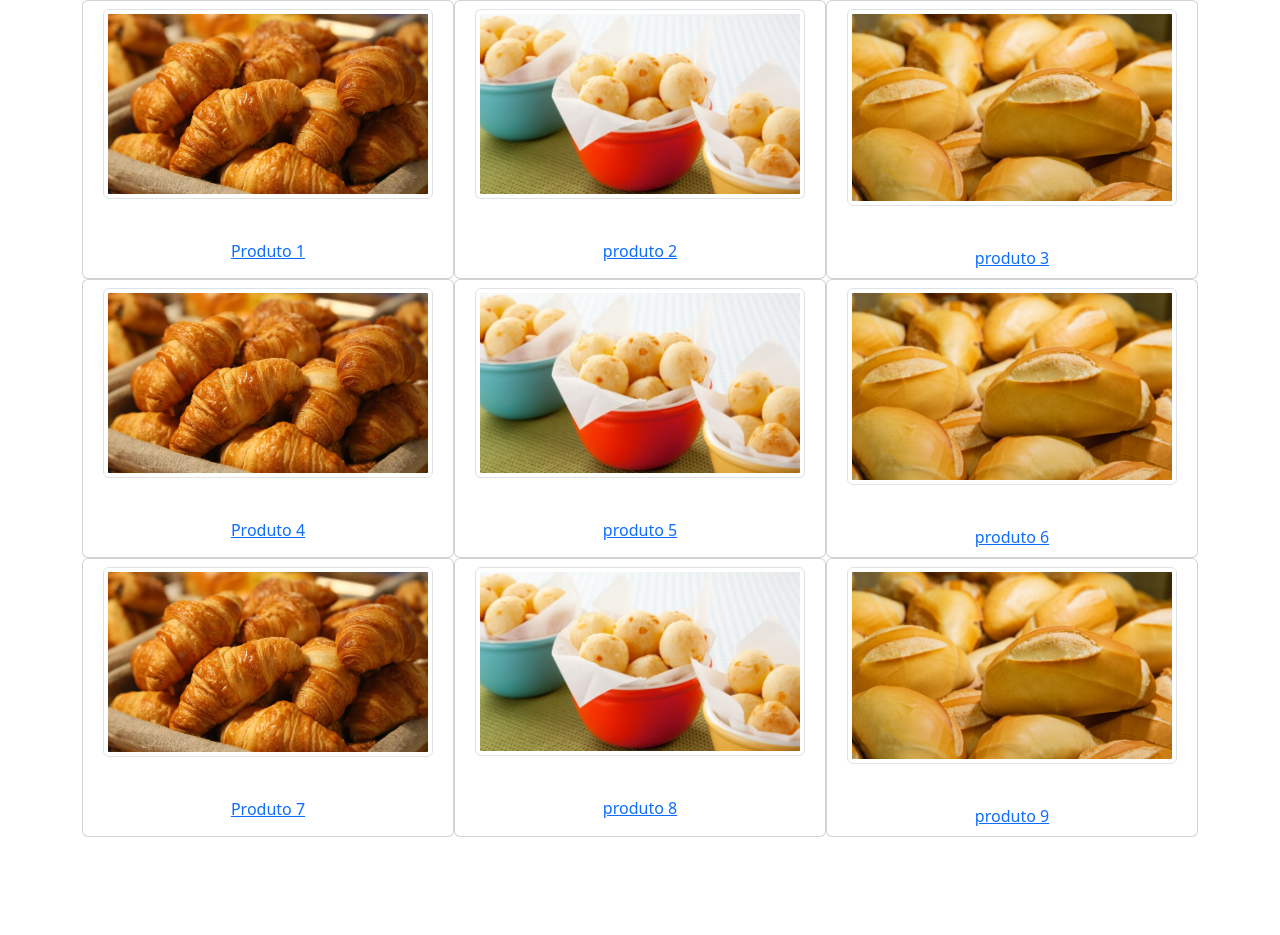
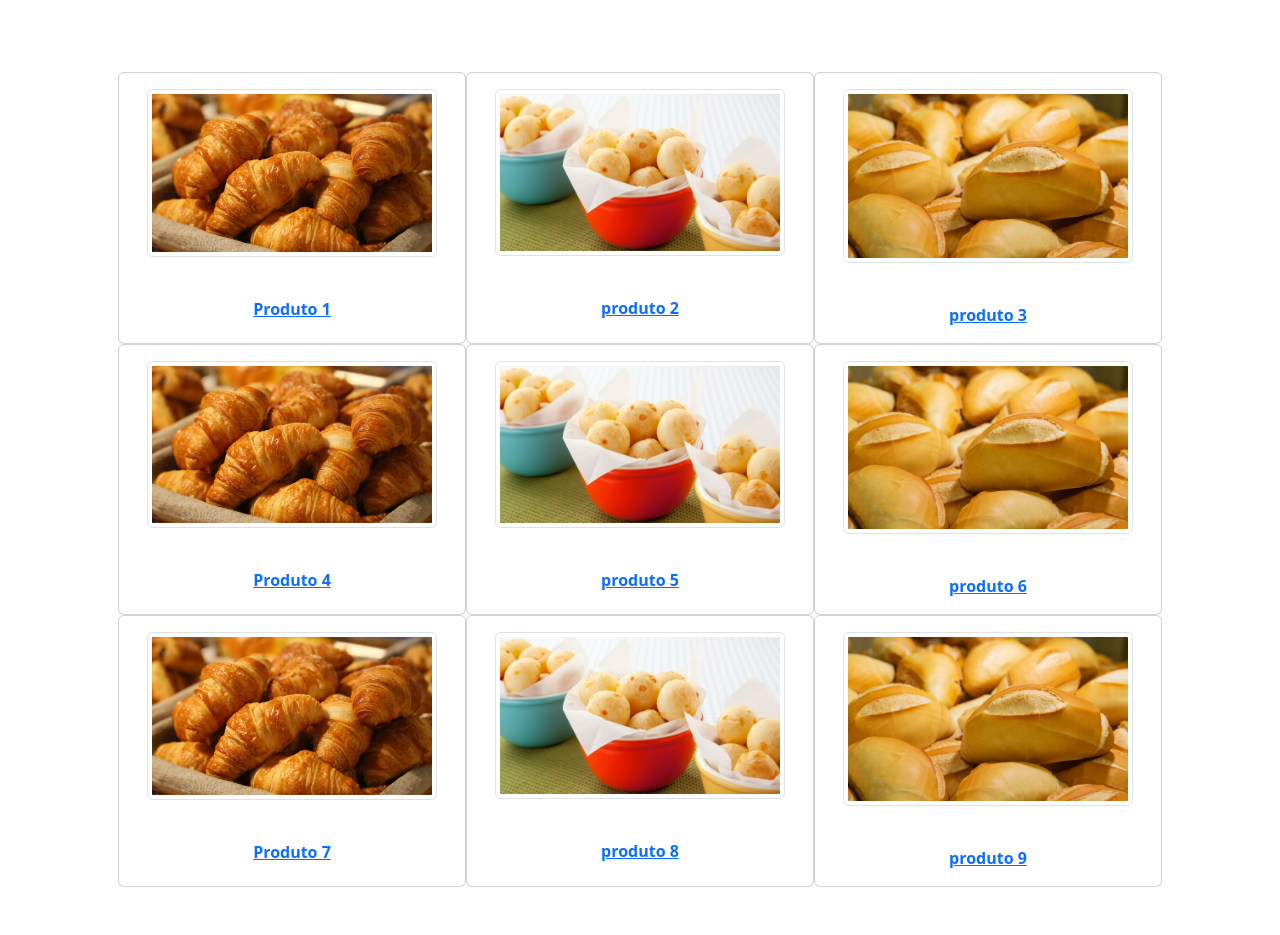
Before and after one commit to jefflmattos/JMskateshop, a Python web app: template novo_projeto/templates/index.html in a window 1280 px wide. Shown: the part 176-1111 px from the top of the page. Before the commit the page ends 1013 px from the top, so only its background shows below. Run offline with Jinja, Linux system fonts and the light colour scheme; the template is opened without the code that fills it, so the values that code supplies are empty.

Commit message:
poucas atualizações no html

```diff
--- a/novo_projeto/templates/index.html
+++ b/novo_projeto/templates/index.html
@@ -15,16 +15,16 @@
       <h1 class="h1 text-center">Sejam bem-vindos à Padaria On-line</h1>
     </header>
 
-    <section class="container-fluid table">
+    <section class="container mt-4 p-5">
       <!--************** First row; 3 columns **************-->
       <section class="row">
         <article class="col card">
           <article class="card-body">
             <a href="produto.html">
             <figure>
-              <img src="../statics/Image20230517213142 (1).jpg" width=100% class="img-thumbnail"></img>
+              <img src="../statics/Image20230517213142 (1).jpg" alt="Product img" width=100% class="img-thumbnail"></img>
             </figure><br>
-            <figcaption class="text-center">Produto 1</figcaption></a>
+            <figcaption class="text-center fw-bold">Produto 1</figcaption></a>
           </article>
         </article>
 
@@ -32,9 +32,9 @@
           <article class="card-body">
             <a href="#">
             <figure>
-              <img src="../statics/Image20230517213142 (2).jpg" width="100%" class="img-thumbnail"></img>
+              <img src="../statics/Image20230517213142 (2).jpg" alt="Product img" width="100%" class="img-thumbnail"></img>
             </figure><br>
-            <figcaption class="text-center">produto 2</figcaption></a>
+            <figcaption class="text-center fw-bold">produto 2</figcaption></a>
           </article>
         </article>
 
@@ -42,9 +42,9 @@
           <article class="card-body">
             <a href="#">
             <figure>
-              <img src="../statics/Image20230517213142.jpg" width="100%" class="img-thumbnail"></img>
+              <img src="../statics/Image20230517213142.jpg" alt="Product img" width="100%" class="img-thumbnail"></img>
             </figure><br>
-            <figcaption class="text-center">produto 3</figcaption></a>
+            <figcaption class="text-center fw-bold">produto 3</figcaption></a>
           </article>
         </article>
       </section>
@@ -56,9 +56,9 @@
           <article class="card-body">
             <a href="#">
               <figure>
-                <img src="../statics/Image20230517213142 (1).jpg" width="100%" class="img-thumbnail"></img>
+                <img src="../statics/Image20230517213142 (1).jpg" alt="Product img" width="100%" class="img-thumbnail"></img>
               </figure><br>
-            <figcaption class="text-center">Produto 4</figcaption></a>
+            <figcaption class="text-center fw-bold">Produto 4</figcaption></a>
           </article>
         </article>
 
@@ -66,9 +66,9 @@
           <article class="card-body">
             <a href="#">
               <figure>
-                <img src="../statics/Image20230517213142 (2).jpg" width="100%" class="img-thumbnail"></img>
+                <img src="../statics/Image20230517213142 (2).jpg" alt="Product img" width="100%" class="img-thumbnail"></img>
               </figure><br>
-            <figcaption class="text-center">produto 5</figcaption></a>
+            <figcaption class="text-center fw-bold">produto 5</figcaption></a>
           </article>
         </article>
 
@@ -76,9 +76,9 @@
           <article class="card-body">
             <a href="#">
               <figure>
-                <img src="../statics/Image20230517213142.jpg" width="100%" class="img-thumbnail"></img>
+                <img src="../statics/Image20230517213142.jpg" alt="Product img" width="100%" class="img-thumbnail"></img>
               </figure><br>
-            <figcaption class="text-center">produto 6</figcaption></a>
+            <figcaption class="text-center fw-bold">produto 6</figcaption></a>
           </article>
         </article>
       </section>
@@ -90,9 +90,9 @@
           <article class="card-body">
             <a href="#">
               <figure>
-                <img src="../statics/Image20230517213142 (1).jpg" width="100%" class="img-thumbnail"></img>
+                <img src="../statics/Image20230517213142 (1).jpg" alt="Product img" width="100%" class="img-thumbnail"></img>
               </figure><br>
-            <figcaption class="text-center">Produto 7</figcaption></a>
+            <figcaption class="text-center fw-bold">Produto 7</figcaption></a>
           </article>
         </article>
 
@@ -100,9 +100,9 @@
           <article class="card-body">
             <a href="#">
               <figure>
-                <img src="../statics/Image20230517213142 (2).jpg" width="100%" class="img-thumbnail"></img>
+                <img src="../statics/Image20230517213142 (2).jpg" alt="Product img" width="100%" class="img-thumbnail"></img>
               </figure><br>
-            <figcaption class="text-center">produto 8</figcaption></a>
+            <figcaption class="text-center fw-bold">produto 8</figcaption></a>
           </article>
         </article>
 
@@ -110,9 +110,9 @@
           <article class="card-body">
             <a href="#">
               <figure>
-                <img src="../statics/Image20230517213142.jpg" width="100%" class="img-thumbnail"></img>
+                <img src="../statics/Image20230517213142.jpg" alt="Product img" width="100%" class="img-thumbnail"></img>
               </figure><br>
-            <figcaption class="text-center">produto 9</figcaption></a>
+            <figcaption class="text-center fw-bold">produto 9</figcaption></a>
           </article>
         </article>
       </section>
```
